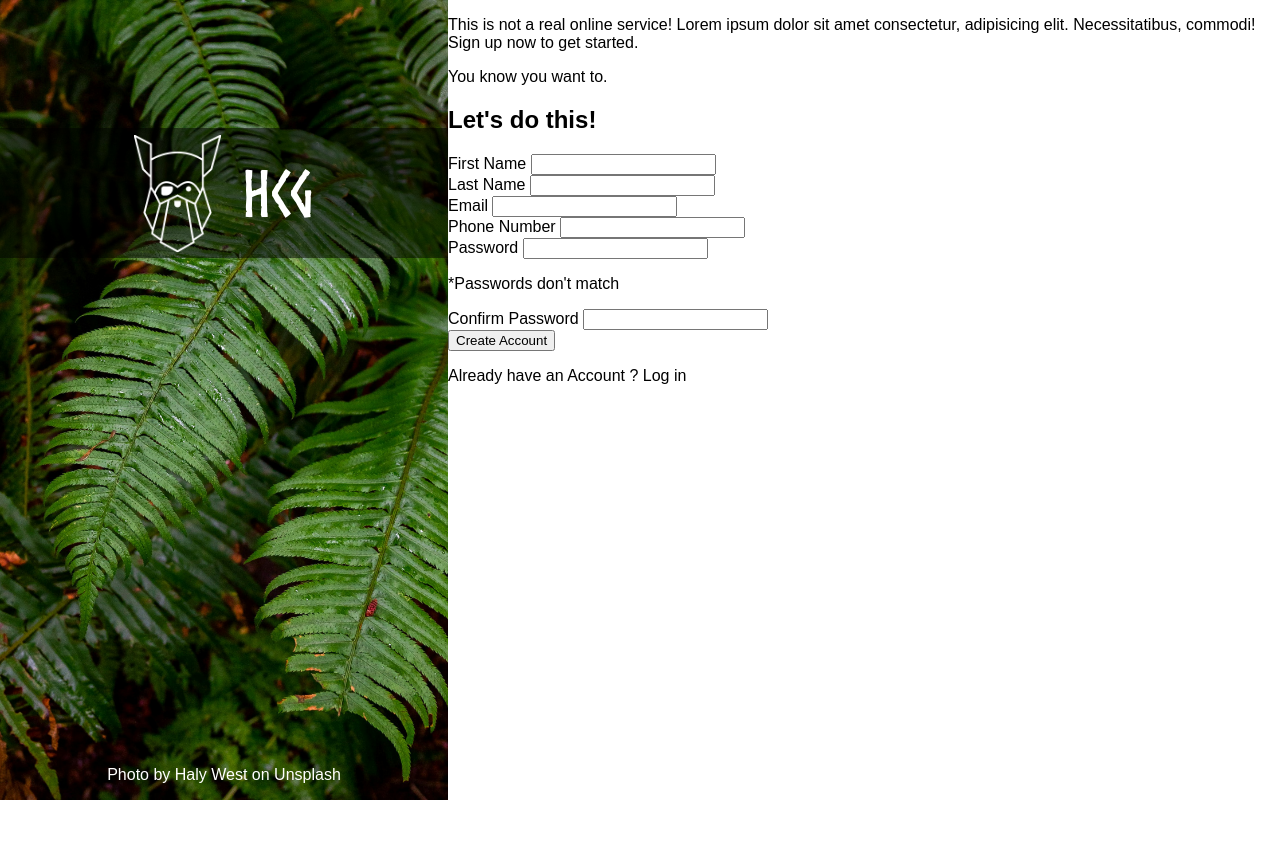
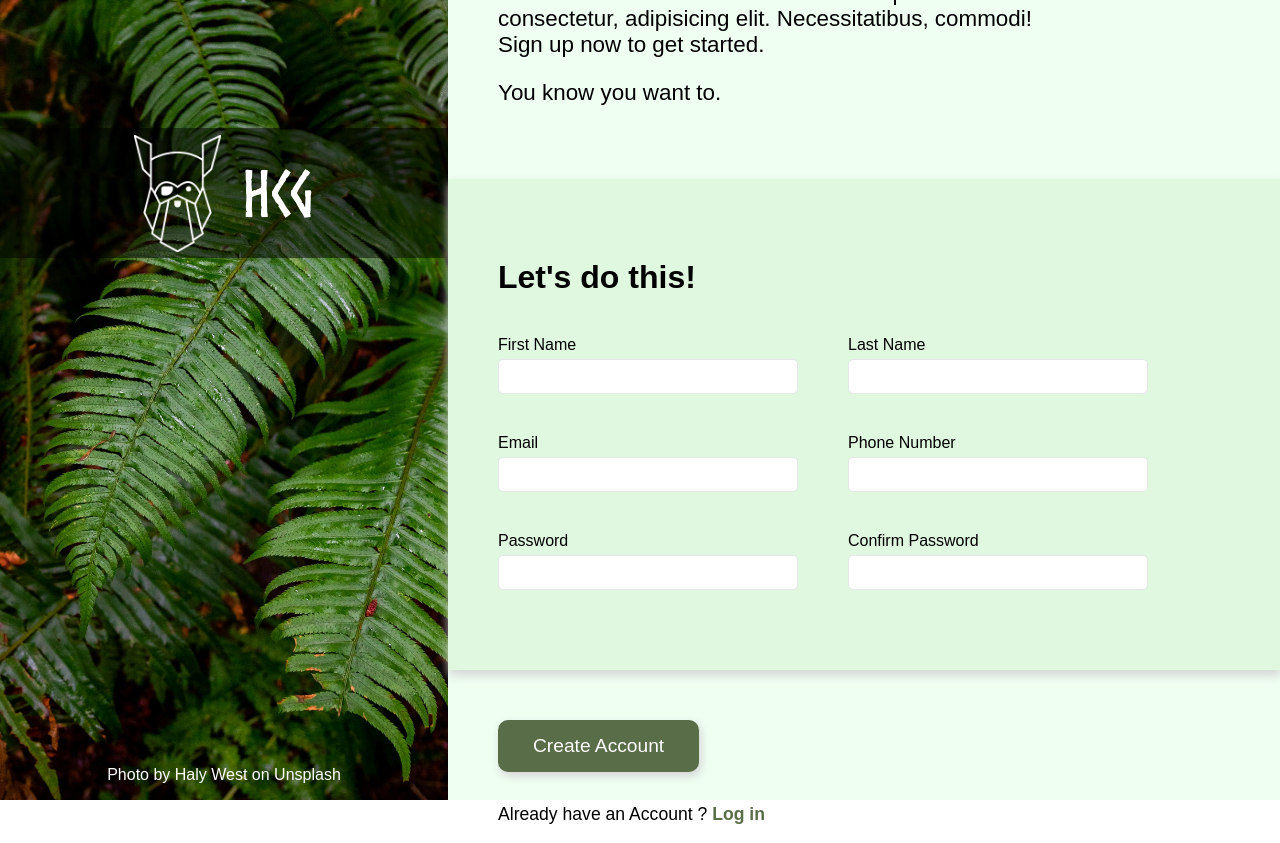
Before and after one commit to CGbhakt420/signup-form, a plain HTML site: page index.html in a window 1280 px wide. Before the commit the page ends 800 px from the top, so only its background shows below. Drawn offline with Linux system fonts and the light colour scheme.

Commit message:
styled the form

```diff
--- a/style.css
+++ b/style.css
@@ -48,5 +48,102 @@ body{
 
 #logo img{
     height: 90%;
+}
 
+#content{
+    width: 65%;
+    height: 100%;
+    display: flex;
+    flex-direction: column;
+    justify-content: center;
+    gap: 50px;
+    align-items: flex-start;
+    background-color: rgb(239, 255, 242);
 }
+
+.head-text{
+    font-size: 1.4rem;
+    font-weight: 500;
+    max-width: 700px;
+    margin-left: 50px;
+}
+
+
+form{
+    width: 100%;
+    background-color: rgb(223, 248, 223);
+    padding: 80px 50px;
+    display: flex;
+    flex-direction: column;
+    justify-content: space-between;
+    gap: 40px;
+    box-shadow: 1px 5px 10px lightgray;
+}
+
+form > div{
+    display: flex;
+    gap: 50px;
+}
+
+form > div > div{
+    display: flex;
+    flex-direction: column;
+    gap: 5px;
+}
+
+input{
+    width: 300px;
+    height: 35px;
+    border: .2px solid #E5E7EB;
+    border-radius: 5px;
+    padding: 5px;
+    font-size: 1rem;
+}
+
+input:focus{
+    box-shadow: 2px 4px 10px lightgray;
+}
+
+input[type="text"]:focus{
+    outline-color: blue;
+}
+
+input[type="password"]:focus{
+    outline-color: red;
+}
+
+
+button{
+    color: white;
+    margin-left: 50px;
+    background-color: #596D48;
+    padding: 15px 35px;
+    font-size: 1.2rem;
+    border-radius: 10px;
+    border: none;
+    cursor: pointer;
+    box-shadow: 2px 4px 10px lightgray;
+    margin-bottom: 15px;
+}
+
+button + p{
+    margin-left: 50px;
+    font-size: 1.1rem;
+}
+
+span{
+    color: #596D48;
+    font-weight: 600;
+    cursor: pointer;
+}
+
+.password-alert{
+    font-size: .8rem;
+    color: red;
+    display: none;
+}
+
+h2{
+    margin: 0;
+    font-size: 2rem;
+}
```
